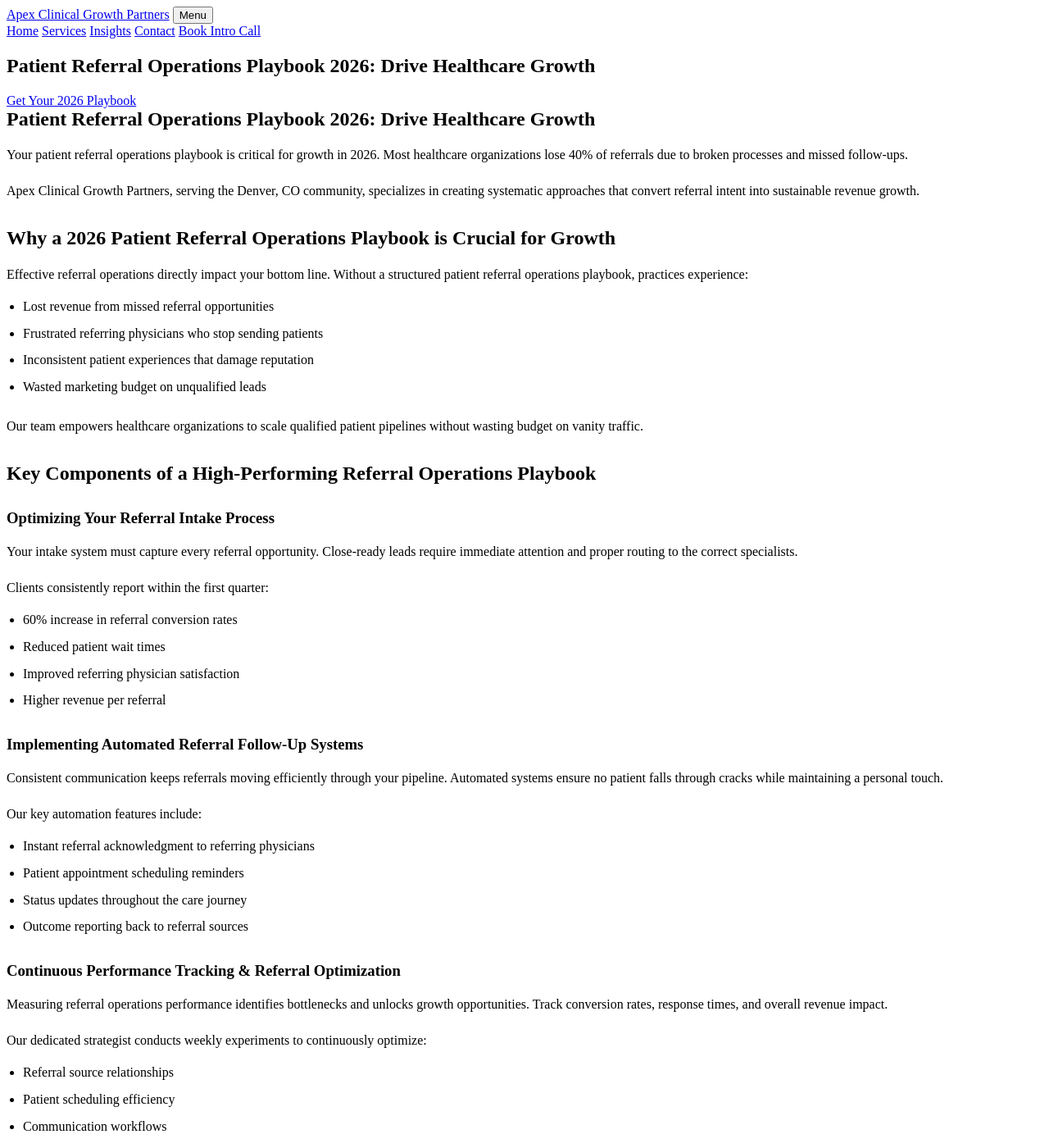
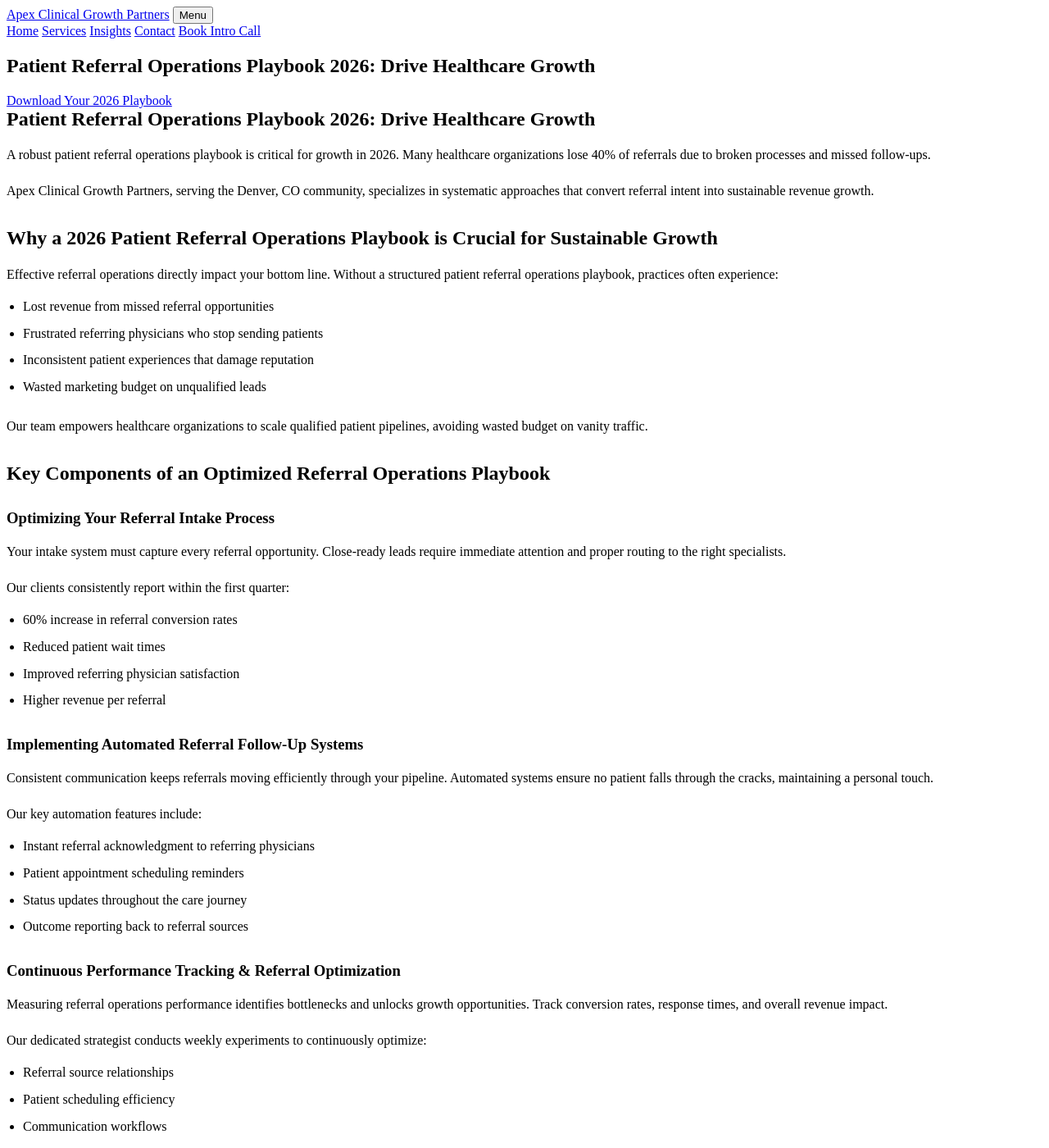
Before and after one commit to prjctlphbt/orbitr-canary-angular-20260228, a Jekyll site: the page angular-referral-ops-playbook-20260228142149.html, which Jekyll copies as it is, in a window 1280 px wide and 1400 px high. Shown: the whole window at 82% size. Built offline with Jekyll 4.4.1, drawn with Linux system fonts in a browser that asks for light colours; some of the changed text lies outside the part shown.

Commit message:
Refresh and update content: angular-referral-ops-playbook-20260228142149.html

```diff
--- a/angular-referral-ops-playbook-20260228142149.html
+++ b/angular-referral-ops-playbook-20260228142149.html
@@ -103,27 +103,27 @@
 <section class="page-hero landing-hero">
 <div class="container">
 <h1>Patient Referral Operations Playbook 2026: Drive Healthcare Growth</h1>
-<a class="cta" href="/services/">Get Your 2026 Playbook</a>
+<a class="cta" href="/services/">Download Your 2026 Playbook</a>
 </div>
 </section>
 <section class="landing-content">
 <div class="container orbitr-generated-content">
 <h1>Patient Referral Operations Playbook 2026: Drive Healthcare Growth</h1>
-<p>Your patient referral operations playbook is critical for growth in 2026. Most healthcare organizations lose 40% of referrals due to broken processes and missed follow-ups.</p>
-<p>Apex Clinical Growth Partners, serving the Denver, CO community, specializes in creating systematic approaches that convert referral intent into sustainable revenue growth.</p>
-<h2>Why a 2026 Patient Referral Operations Playbook is Crucial for Growth</h2>
-<p>Effective referral operations directly impact your bottom line. Without a structured patient referral operations playbook, practices experience:</p>
+<p>A robust patient referral operations playbook is critical for growth in 2026. Many healthcare organizations lose 40% of referrals due to broken processes and missed follow-ups.</p>
+<p>Apex Clinical Growth Partners, serving the Denver, CO community, specializes in systematic approaches that convert referral intent into sustainable revenue growth.</p>
+<h2>Why a 2026 Patient Referral Operations Playbook is Crucial for Sustainable Growth</h2>
+<p>Effective referral operations directly impact your bottom line. Without a structured patient referral operations playbook, practices often experience:</p>
 <ul>
 <li>Lost revenue from missed referral opportunities</li>
 <li>Frustrated referring physicians who stop sending patients</li>
 <li>Inconsistent patient experiences that damage reputation</li>
 <li>Wasted marketing budget on unqualified leads</li>
 </ul>
-<p>Our team empowers healthcare organizations to scale qualified patient pipelines without wasting budget on vanity traffic.</p>
-<h2>Key Components of a High-Performing Referral Operations Playbook</h2>
+<p>Our team empowers healthcare organizations to scale qualified patient pipelines, avoiding wasted budget on vanity traffic.</p>
+<h2>Key Components of an Optimized Referral Operations Playbook</h2>
 <h3>Optimizing Your Referral Intake Process</h3>
-<p>Your intake system must capture every referral opportunity. Close-ready leads require immediate attention and proper routing to the correct specialists.</p>
-<p>Clients consistently report within the first quarter:
+<p>Your intake system must capture every referral opportunity. Close-ready leads require immediate attention and proper routing to the right specialists.</p>
+<p>Our clients consistently report within the first quarter:
 <ul>
 <li>60% increase in referral conversion rates</li>
 <li>Reduced patient wait times</li>
@@ -131,7 +131,7 @@
 <li>Higher revenue per referral</li>
 </ul></p>
 <h3>Implementing Automated Referral Follow-Up Systems</h3>
-<p>Consistent communication keeps referrals moving efficiently through your pipeline. Automated systems ensure no patient falls through cracks while maintaining a personal touch.</p>
+<p>Consistent communication keeps referrals moving efficiently through your pipeline. Automated systems ensure no patient falls through the cracks, maintaining a personal touch.</p>
 <p>Our key automation features include:
 <ul>
 <li>Instant referral acknowledgment to referring physicians</li>
```
Also changed, not shown: other parts of angular-referral-ops-playbook-20260228142149.html (+3 -3 lines).
